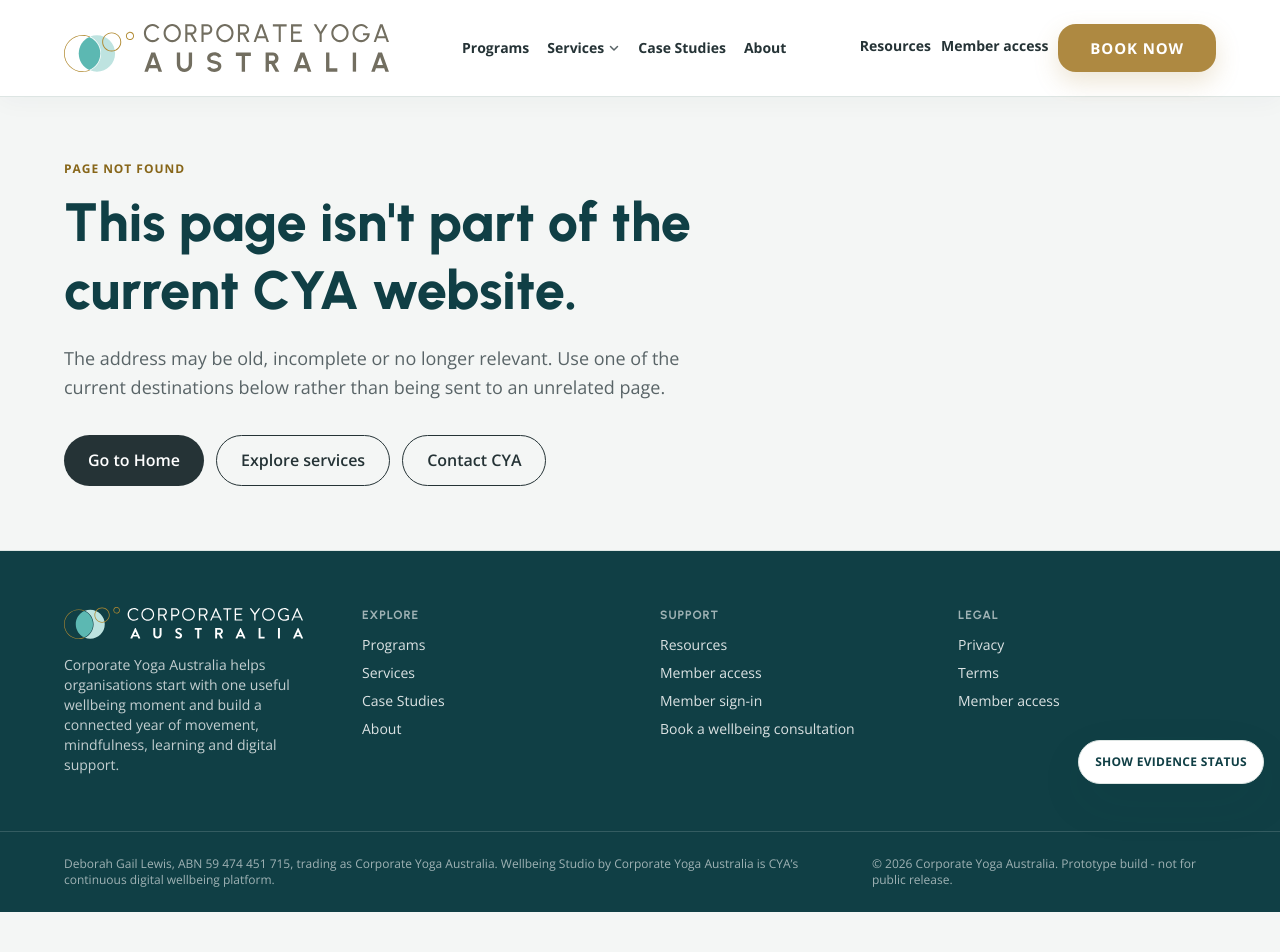
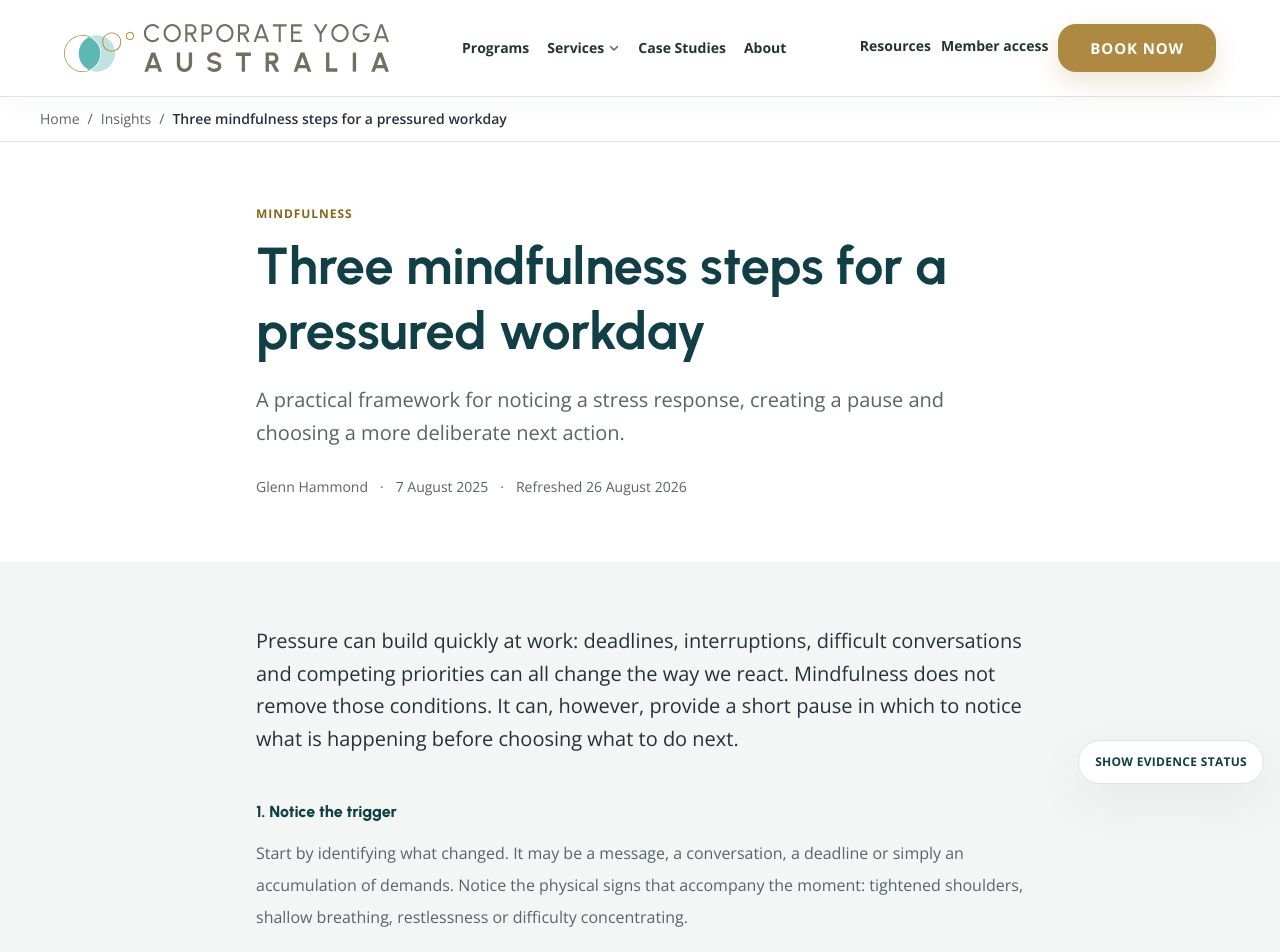
Before and after one commit to glennhammond/cya-website-prototype, a Next.js app: page /blog/3-steps-to-reduce-workplace-stress-with-mindfulness in a window 1280 px wide. Before the commit this address had no page. Shown: the top 952 px of the page. Before the commit the page ends 912 px from the top, so only its background shows below. Built offline with nearby package versions, Linux system fonts and the light colour scheme.

Commit message:
Phase 11.4: build protected Insights article routes

```diff
--- /dev/null
+++ b/app/blog/[slug]/page.tsx
@@ -0,0 +1,137 @@
+import type { Metadata } from "next";
+import Link from "next/link";
+import { notFound } from "next/navigation";
+import { Breadcrumbs } from "@/components/Breadcrumbs";
+import { ArticleStructuredData } from "@/components/StructuredData";
+import { Container, Kicker, Section } from "@/components/Primitives";
+import { getInsightArticle, insightArticles } from "@/content/insights";
+
+export function generateStaticParams() {
+  return insightArticles.map((article) => ({ slug: article.slug }));
+}
+
+export async function generateMetadata({
+  params,
+}: {
+  params: Promise<{ slug: string }>;
+}): Promise<Metadata> {
+  const { slug } = await params;
+  const article = getInsightArticle(slug);
+
+  if (!article) return {};
+
+  return {
+    title: article.title,
+    description: article.summary,
+    alternates: {
+      canonical: `/blog/${article.slug}`,
+    },
+  };
+}
+
+const dateFormatter = new Intl.DateTimeFormat("en-AU", {
+  day: "numeric",
+  month: "long",
+  year: "numeric",
+});
+
+export default async function InsightArticlePage({
+  params,
+}: {
+  params: Promise<{ slug: string }>;
+}) {
+  const { slug } = await params;
+  const article = getInsightArticle(slug);
+
+  if (!article) notFound();
+
+  return (
+    <>
+      <ArticleStructuredData
+        headline={article.title}
+        description={article.summary}
+        path={`/blog/${article.slug}`}
+        authorName={article.author}
+        datePublished={article.datePublished}
+        dateModified={article.dateModified}
+      />
+      <Breadcrumbs
+        items={[
+          { label: "Home", href: "/" },
+          { label: "Insights", href: "/blog" },
+          { label: article.title },
+        ]}
+      />
+
+      <article>
+        <Section tone="white" className="pb-10">
+          <Container>
+            <div className="mx-auto max-w-3xl">
+              <Kicker>{article.category}</Kicker>
+              <h1 className="mt-3 text-[36px] font-bold leading-tight text-teal-dark sm:text-[52px]">
+                {article.title}
+              </h1>
+              <p className="mt-5 text-xl leading-relaxed text-body">{article.summary}</p>
+              <div className="mt-7 flex flex-wrap items-center gap-x-3 gap-y-1 text-sm text-body">
+                <span>{article.author}</span>
+                <span aria-hidden="true">·</span>
+                <time dateTime={article.datePublished}>{dateFormatter.format(new Date(article.datePublished))}</time>
+                <span aria-hidden="true">·</span>
+                <span>Refreshed {dateFormatter.format(new Date(article.dateModified))}</span>
+              </div>
+            </div>
+          </Container>
+        </Section>
+
+        <Section tone="mist">
+          <Container>
+            <div className="mx-auto max-w-3xl">
+              <p className="text-xl leading-relaxed text-ink">{article.intro}</p>
+
+              <div className="mt-12 space-y-12">
+                {article.sections.map((section) => (
+                  <section key={section.heading}>
+                    <h2 className="text-heading-md text-teal-dark">{section.heading}</h2>
+                    <div className="mt-4 space-y-4 text-base leading-8 text-body">
+                      {section.paragraphs.map((paragraph) => (
+                        <p key={paragraph}>{paragraph}</p>
+                      ))}
+                    </div>
+                    {section.bullets && (
+                      <ul className="mt-5 space-y-3 border-l-2 border-aqua pl-6 text-base leading-7 text-body">
+                        {section.bullets.map((item) => (
+                          <li key={item}>{item}</li>
+                        ))}
+                      </ul>
+                    )}
+                  </section>
+                ))}
+              </div>
+
+              <aside className="mt-14 border-t border-divider pt-8">
+                <h2 className="text-heading-sm text-teal-dark">Continue from here</h2>
+                <ul className="mt-5 space-y-3">
+                  {article.relatedLinks.map((link) => (
+                    <li key={link.href}>
+                      <Link
+                        href={link.href}
+                        className="font-bold text-teal-dark underline decoration-2 underline-offset-4 hover:text-teal"
+                      >
+                        {link.label}
+                      </Link>
+                    </li>
+                  ))}
+                </ul>
+              </aside>
+
+              <div className="mt-12 rounded-[var(--radius-card)] border border-divider bg-white p-6 text-sm leading-relaxed text-body">
+                This article is general workplace wellbeing information, not medical or psychological advice. CYA
+                refreshes older guidance where needed so service claims remain proportionate to the available evidence.
+              </div>
+            </div>
+          </Container>
+        </Section>
+      </article>
+    </>
+  );
+}
```
